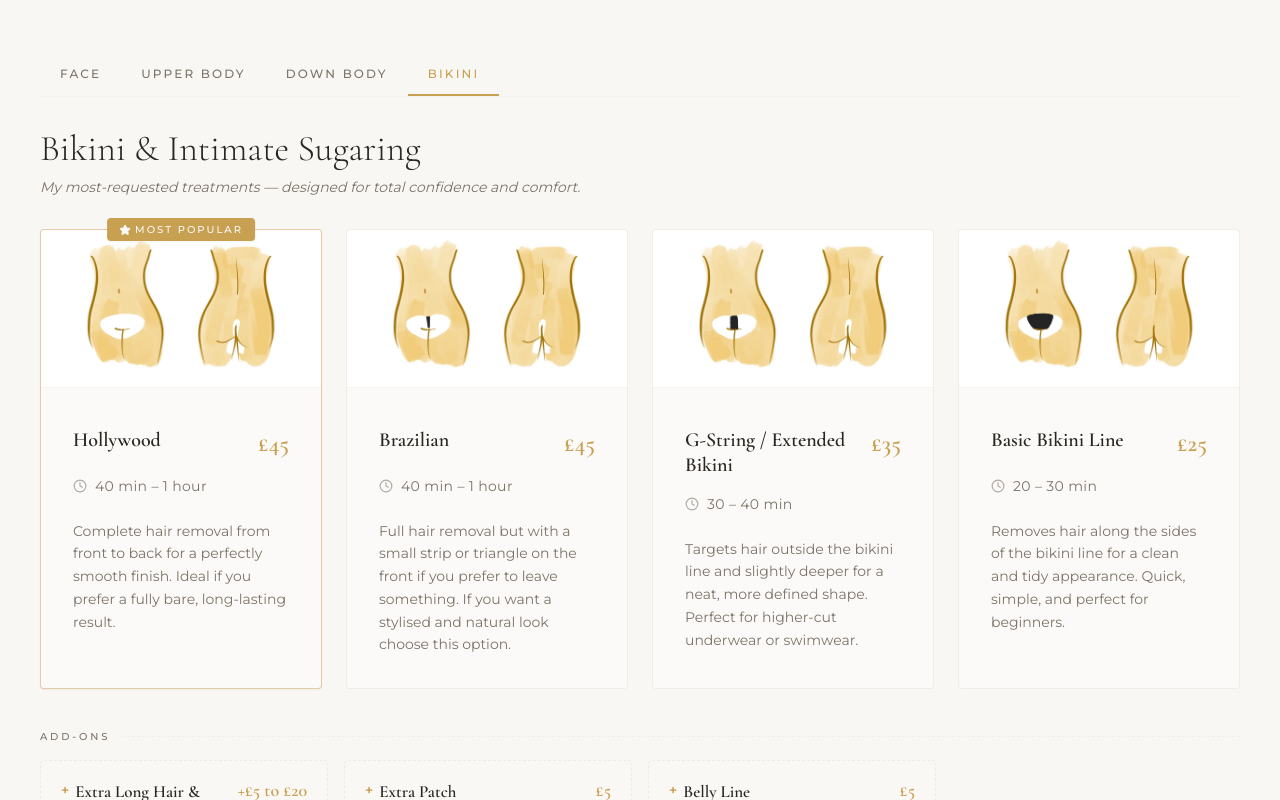
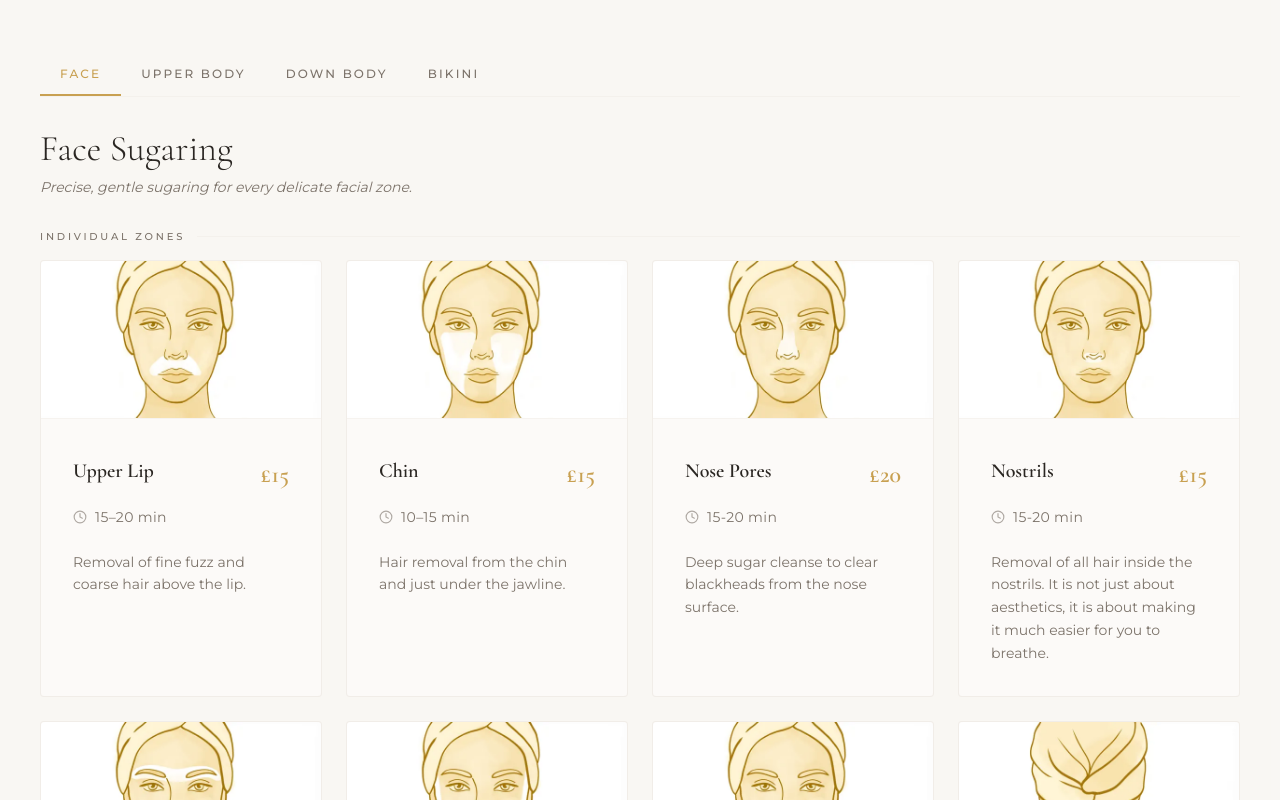
Before and after one commit to sweet-orchard/mv-sugaring-bristol-website, a React (Vite) app: page / in a window 1280 px wide. Shown: the part 8120-8920 px from the top of the page. Built offline with nearby package versions, Linux system fonts and the light colour scheme.

Commit message:
fix: set default active tab to face in ServicesSection component

```diff
--- a/src/components/ServicesSection.jsx
+++ b/src/components/ServicesSection.jsx
@@ -507,7 +507,7 @@ export default function ServicesSection() {
 
     const { inclusions, durationNotes, categories } = getServicesData(t);
 
-    const [activeTab, setActiveTab] = useState('bikini');
+    const [activeTab, setActiveTab] = useState('face');
     const [notesOpen, setNotesOpen] = useState(false);
 
     const active = categories.find(c => c.id === activeTab);
```
